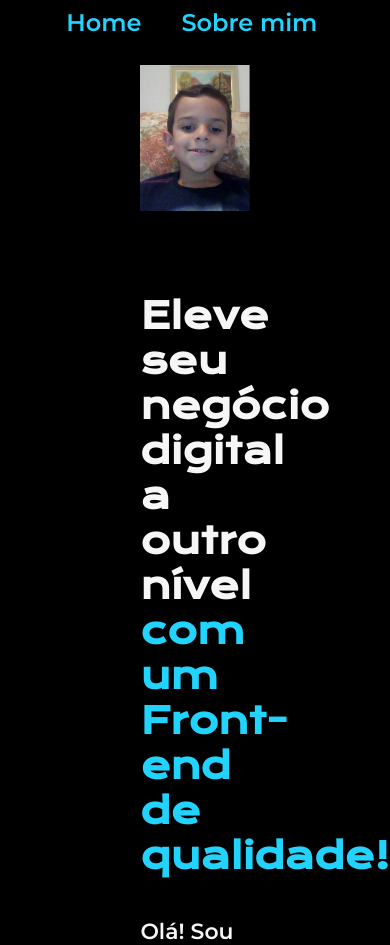
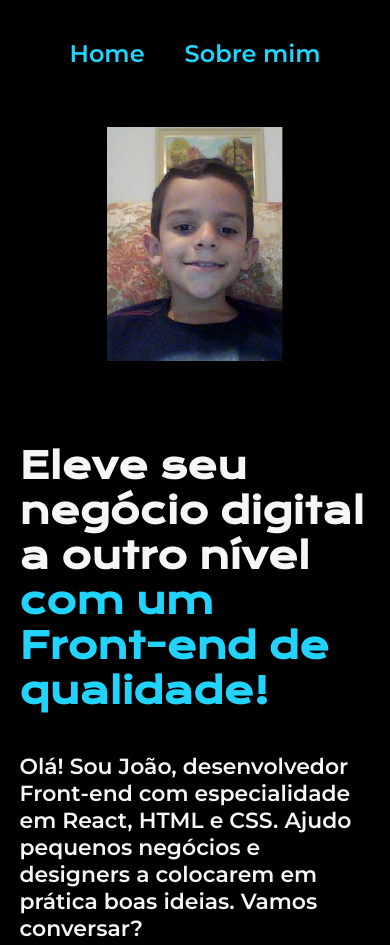
Before and after one commit to JoaoGarcia1604/Projeto-html, a plain HTML site: page index.html in a window 390 px wide. Shown: the top 945 px of the page. Drawn offline with nearby package versions, Linux system fonts and the light colour scheme.

Commit message:
ajustando conteudo responsividade

```diff
--- a/index.html
+++ b/index.html
@@ -4,7 +4,7 @@
     <meta charset="UTF-8">
     <meta http-equiv="X-UA-Compatible" content="IE=edge">
     <meta name="viewport" content="width=device-width, initial-scale=1.0">
-    <title>Projeto HTML</title>
+    <title>SITE DO JOÃO</title>
     <link rel="stylesheet"  href="./styles/style.css">
 </head>
 <body>
--- a/styles/style.css
+++ b/styles/style.css
@@ -102,7 +102,6 @@ body {
 }
 
 .apresentacao__links__botao {
-    /* background-color: #22D4FD; */
     display: flex;
     justify-content: center;
     gap: 16px;
@@ -137,9 +136,29 @@ body {
 }
 
 @media (max-width: 1200px) {
+
+    .cabecalho {
+
+        padding: 10%;
+
+    }
+
+    .cabecalho__menu {
+
+        justify-content: center;
+
+    }
+
     .apresentacao {
         flex-direction: column-reverse;
+        padding: 5%;
     }
+
+    .apresentacao__conteudo {
+        width: auto;
+    }
+
+
 }
 
 
```
